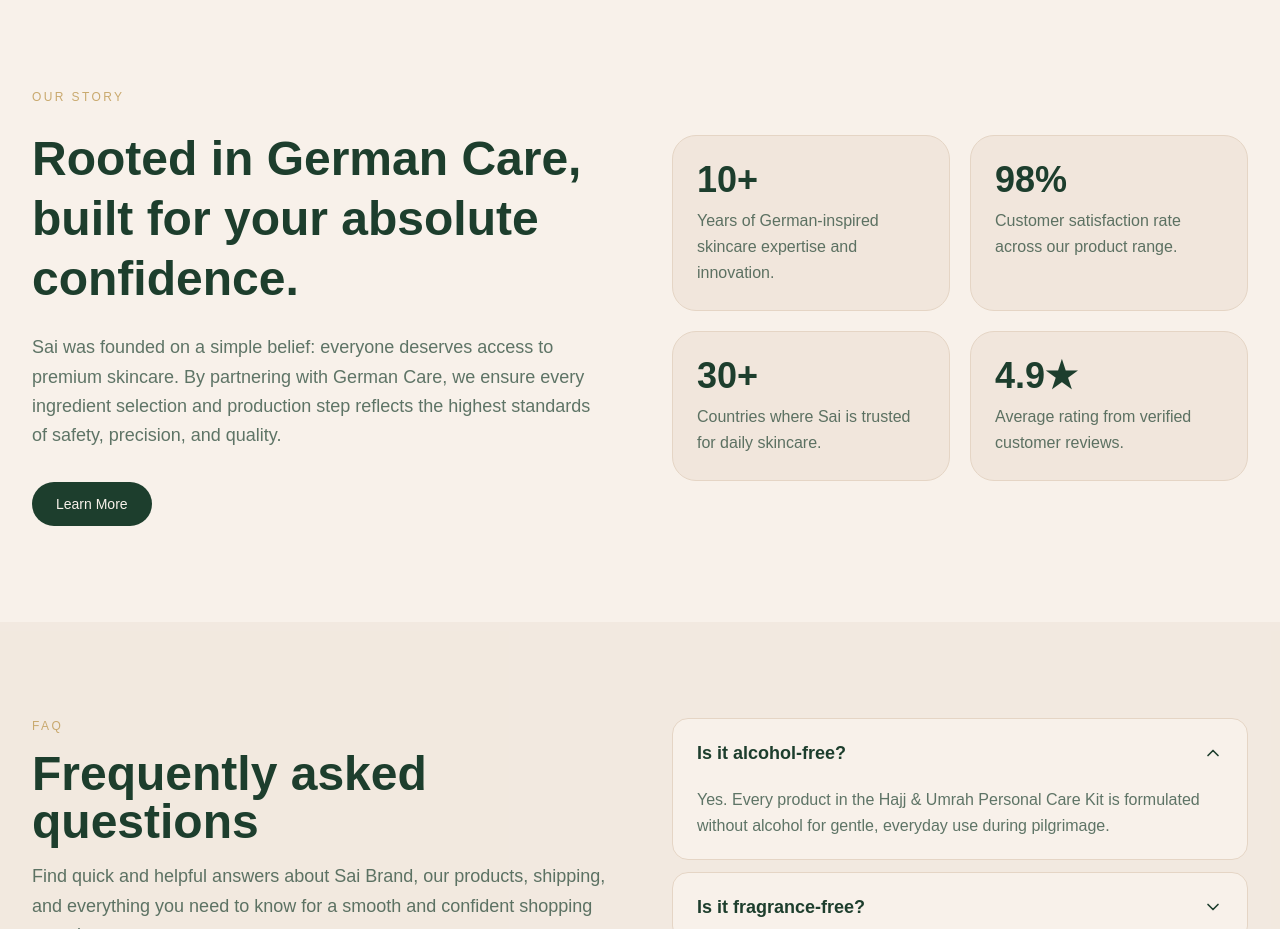
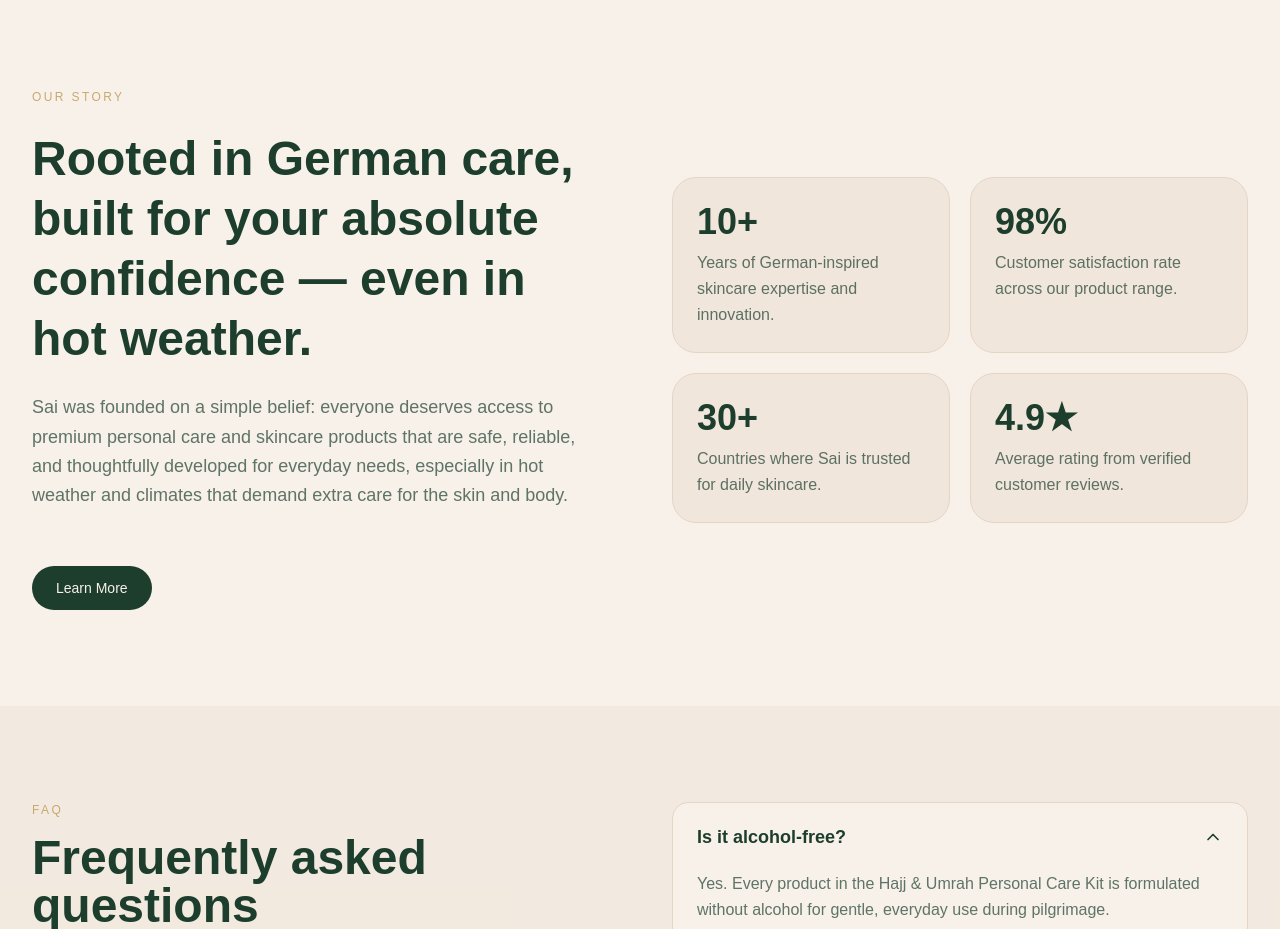
Before and after one commit to Joy773/Sai-Brand, a Next.js app: page / in a window 1280 px wide. Shown: the part 3180-4109 px from the top of the page. Built offline with nearby package versions, Linux system fonts and the light colour scheme.

Commit message:
Latest Commit

```diff
--- a/app/components/OurStory.tsx
+++ b/app/components/OurStory.tsx
@@ -1,14 +1,15 @@
 "use client";
 
-import Link from "next/link";
+import { useState } from "react";
 import { useMessages } from "@/app/i18n/LocaleProvider";
 
 const cardHover =
   "transition-all duration-300 ease-out hover:-translate-y-1 hover:shadow-lg motion-reduce:transition-none motion-reduce:hover:translate-y-0 motion-reduce:hover:shadow-none";
 
 export default function WhySai() {
-  const { eyebrow, title, description, learnMore, stats } =
+  const { eyebrow, title, description, learnMore, learnMoreContent, stats } =
     useMessages().ourStory;
+  const [showLearnMore, setShowLearnMore] = useState(false);
 
   return (
     <section id="about" className="bg-warm-white px-6 py-16 lg:px-8 lg:py-24">
@@ -26,13 +27,32 @@
             {description}
           </p>
 
+          <div
+            className={`grid transition-all duration-500 ease-in-out motion-reduce:transition-none ${
+              showLearnMore
+                ? "grid-rows-[1fr] opacity-100"
+                : "grid-rows-[0fr] opacity-0"
+            }`}
+            aria-hidden={!showLearnMore}
+          >
+            <div className="overflow-hidden">
+              <div className="space-y-4 text-base leading-relaxed text-dark-green/70 sm:text-lg">
+                {learnMoreContent.map((paragraph) => (
+                  <p key={paragraph.slice(0, 48)}>{paragraph}</p>
+                ))}
+              </div>
+            </div>
+          </div>
+
           <div className="flex justify-center pt-2 lg:justify-start">
-            <Link
-              href={learnMore.href}
+            <button
+              type="button"
+              onClick={() => setShowLearnMore((current) => !current)}
               className="inline-flex items-center rounded-full bg-dark-green px-6 py-3 text-sm font-medium text-warm-white transition-colors hover:bg-dark-green/90"
+              aria-expanded={showLearnMore}
             >
-              {learnMore.label}
-            </Link>
+              {showLearnMore ? learnMore.showLess : learnMore.label}
+            </button>
           </div>
         </div>
 
--- a/app/messages/ar.json
+++ b/app/messages/ar.json
@@ -282,9 +282,15 @@
   "ourStory": {
     "_comment": "قسم قصتنا — يُستخدم في app/components/OurStory.tsx",
     "eyebrow": "قصتنا",
-    "title": "متجذرة في German Care، لثقتك المطلقة.",
-    "description": "تأسست ساي على إيمان بسيط: الجميع يستحق الوصول إلى عناية فاخرة بالبشرة. من خلال شراكتنا مع German Care، نضمن أن كل اختيار للمكونات وكل خطوة إنتاج تعكس أعلى معايير السلامة والدقة والجودة.",
-    "learnMore": { "label": "اعرف المزيد", "href": "#" },
+    "title": "متجذرة في German Care، مبنية لثقتك المطلقة — حتى في الطقس الحار.",
+    "description": "تأسست ساي على إيمان بسيط: الجميع يستحق الوصول إلى منتجات عناية شخصية وعناية بالبشرة عالية الجودة آمنة وموثوقة ومُطوَّرة بعناية لتلبية الاحتياجات اليومية، خاصة في الطقس الحار والمناخات التي تتطلب عناية إضافية بالبشرة والجسم.",
+    "learnMore": { "label": "اعرف المزيد", "showLess": "عرض أقل" },
+    "learnMoreContent": [
+      "من خلال التعاون مع German Care ومصنعين ألمانيين مختارين، تجمع ساي حلول عناية بالبشرة والعناية الشخصية عالية الجودة المستوحاة من المعايير الألمانية للسلامة والدقة والجودة. من اختيار المكونات إلى الإنتاج والتسليم النهائي، يعكس كل خطوة التزامنا براحتك وثقتك ورفاهيتك.",
+      "صُممت منتجاتنا لدعم النضارة والراحة اليومية في الظروف التي قد تسبب التعرق أو الاحتكاك أو الجفاف أو الانزعاج — سواء في الطقس الحار أو أثناء السفر أو أيام العمل الطويلة أو الأنشطة الخارجية أو الحج أو العمرة.",
+      "يشمل نطاقنا منتجات عناية شخصية يومية مُطوَّرة بعناية، إلى جانب حلول مناسبة للحلال ومعتمدة حلالاً للعملاء الذين يقدّرون العناية النظيفة والموثوقة والمسؤولة.",
+      "في ساي، لا نقدم منتجات فحسب — بل نقدم راحة البال. كل منتج يُختار ويُطوَّر باهتمام بالجودة والسلامة والثقة التي يمنحها لنا عملاؤنا، لمساعدتك على الشعور بالانتعاش والراحة والثقة كل يوم، مهما كان الطقس."
+    ],
     "stats": [
       {
         "value": "10+",
--- a/app/messages/de.json
+++ b/app/messages/de.json
@@ -282,9 +282,15 @@
   "ourStory": {
     "_comment": "Unsere Geschichte — verwendet in app/components/OurStory.tsx",
     "eyebrow": "Unsere Geschichte",
-    "title": "Verwurzelt in German Care – fuer Ihr absolutes Selbstvertrauen.",
-    "description": "Sai wurde aus einer einfachen Ueberzeugung gegruendet: Jeder verdient Zugang zu Premium-Hautpflege. Durch die Partnerschaft mit German Care stellen wir sicher, dass jede Inhaltsstoffauswahl und jeder Produktionsschritt die hoechsten Standards fuer Sicherheit, Praezision und Qualitaet widerspiegelt.",
-    "learnMore": { "label": "Mehr erfahren", "href": "#" },
+    "title": "Verwurzelt in German Care – fuer Ihr absolutes Selbstvertrauen, selbst bei heissem Wetter.",
+    "description": "Sai wurde aus einer einfachen Ueberzeugung gegruendet: Jeder verdient Zugang zu Premium-Koerper- und Hautpflegeprodukten, die sicher, zuverlaessig und durchdacht fuer den Alltag entwickelt wurden – besonders bei heissem Wetter und in Klimazonen, die besondere Pflege fuer Haut und Koerper erfordern.",
+    "learnMore": { "label": "Mehr erfahren", "showLess": "Weniger anzeigen" },
+    "learnMoreContent": [
+      "Durch die Zusammenarbeit mit German Care und ausgewaehlten deutschen Herstellern vereint Sai hochwertige Haut- und Koerperpflegeloesungen, die von deutschen Standards fuer Sicherheit, Praezision und Qualitaet inspiriert sind. Von der Inhaltsstoffauswahl ueber die Produktion bis zur finalen Lieferung spiegelt jeder Schritt unser Engagement fuer Ihren Komfort, Ihr Selbstvertrauen und Ihr Wohlbefinden wider.",
+      "Unsere Produkte sind darauf ausgelegt, taegliche Frische und Komfort zu unterstuetzen unter Bedingungen, die Schwitzen, Reibung, Trockenheit oder Unbehagen verursachen koennen — sei es bei heissem Wetter, auf Reisen, an langen Arbeitstagen, bei Outdoor-Aktivitaeten, Hajj oder Umrah.",
+      "Unser Sortiment umfasst sorgfaeltig entwickelte alltaegliche Koerperpflegeprodukte sowie halal-freundliche und halal-zertifizierte Loesungen fuer Kunden, die Wert auf saubere, vertrauenswuerdige und verantwortungsvolle Pflege legen.",
+      "Bei Sai bieten wir nicht nur Produkte — wir bieten Seelenfrieden. Jedes Produkt wird mit Blick auf Qualitaet, Sicherheit und das Vertrauen unserer Kunden ausgewaehlt und entwickelt, damit Sie sich jeden Tag frisch, wohl und selbstbewusst fuehlen — unabhaengig vom Wetter."
+    ],
     "stats": [
       {
         "value": "10+",
--- a/app/messages/en.json
+++ b/app/messages/en.json
@@ -282,9 +282,15 @@
   "ourStory": {
     "_comment": "Our Story section used in app/components/OurStory.tsx",
     "eyebrow": "Our Story",
-    "title": "Rooted in German Care, built for your absolute confidence.",
-    "description": "Sai was founded on a simple belief: everyone deserves access to premium skincare. By partnering with German Care, we ensure every ingredient selection and production step reflects the highest standards of safety, precision, and quality.",
-    "learnMore": { "label": "Learn More", "href": "#" },
+    "title": "Rooted in German care, built for your absolute confidence — even in hot weather.",
+    "description": "Sai was founded on a simple belief: everyone deserves access to premium personal care and skincare products that are safe, reliable, and thoughtfully developed for everyday needs, especially in hot weather and climates that demand extra care for the skin and body.",
+    "learnMore": { "label": "Learn More", "showLess": "Show Less" },
+    "learnMoreContent": [
+      "Through cooperation with German Care and selected German manufacturers, Sai brings together high-quality skincare and personal care solutions inspired by German standards of safety, precision, and quality. From ingredient selection to production and final delivery, every step reflects our commitment to your comfort, confidence, and well-being.",
+      "Our products are designed to support daily freshness and comfort in conditions that may cause sweating, friction, dryness, or discomfort — whether during hot weather, travel, long working days, outdoor activities, Hajj, or Umrah.",
+      "Our range includes carefully developed everyday personal care products, as well as halal-friendly and halal-certified solutions for customers who value clean, trustworthy, and responsible care.",
+      "At Sai, we do not only offer products — we offer peace of mind. Every product is selected and developed with attention to quality, safety, and the trust our customers place in us, helping you feel fresh, comfortable, and confident every day, no matter the weather."
+    ],
     "stats": [
       {
         "value": "10+",
```
